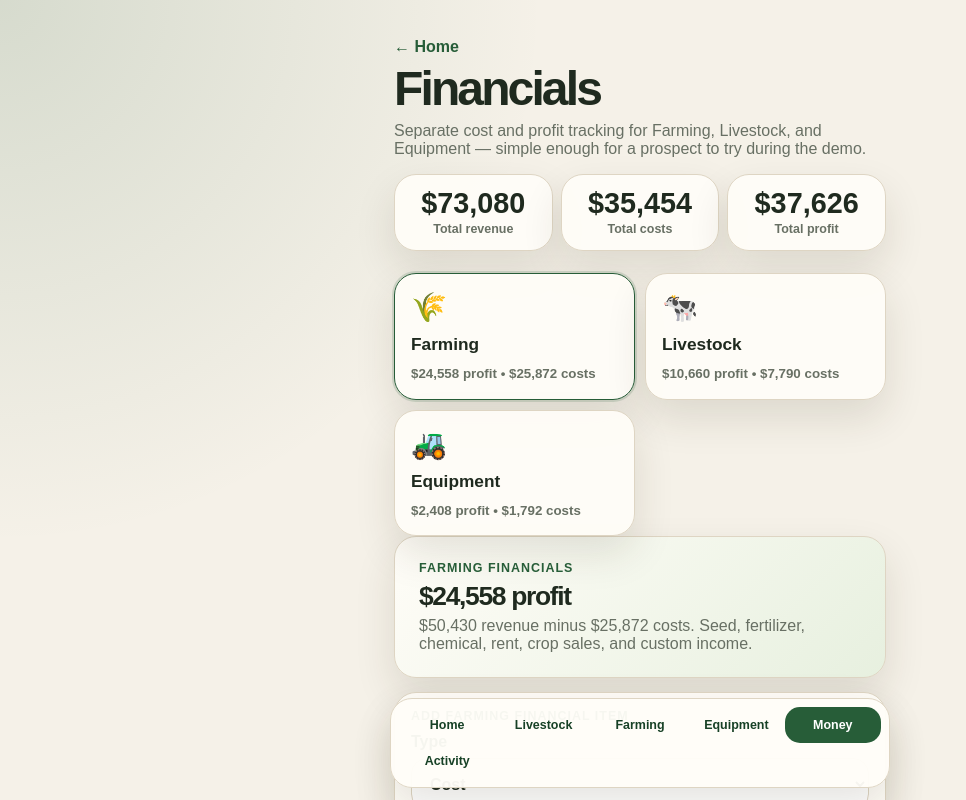
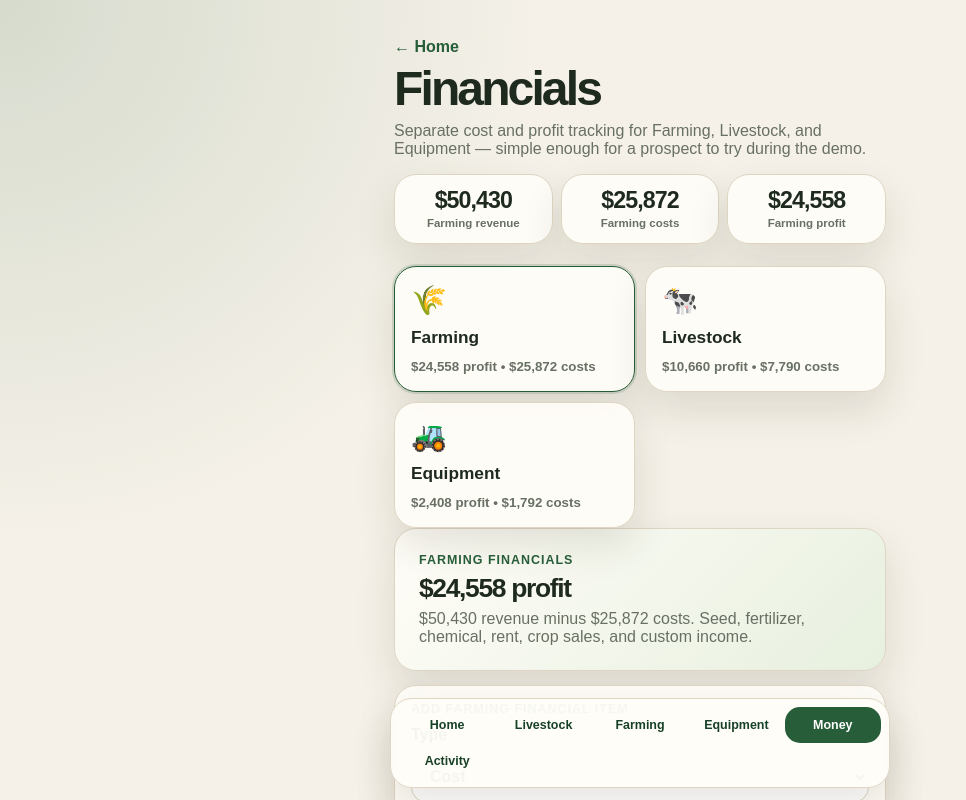
Before and after one commit to duanegraber/Demo-farming-app, a Next.js app: page /finance in a window 1280 px wide. Shown: the top 800 px of the page, without its empty margins (0-966 px from the left). Built offline with nearby package versions, Linux system fonts and the light colour scheme; no server answers.

Commit message:
Fix finance department totals layout

```diff
--- a/src/app/finance/page.js
+++ b/src/app/finance/page.js
@@ -54,13 +54,6 @@ function FinanceContent() {
   }
 
   const departmentSummary = useMemo(() => summarize(entries, department), [entries, department]);
-  const allSummary = useMemo(() => departments.reduce((totals, item) => {
-    const summary = summarize(entries, item.key);
-    totals.revenue += summary.revenue;
-    totals.costs += summary.costs;
-    totals.profit += summary.profit;
-    return totals;
-  }, { revenue: 0, costs: 0, profit: 0 }), [entries]);
   const selectedDepartment = departments.find((item) => item.key === department);
   const options = categoryOptions[department] || categoryOptions.farming;
 
@@ -84,10 +77,10 @@ function FinanceContent() {
         <p className="muted">Separate cost and profit tracking for Farming, Livestock, and Equipment — simple enough for a prospect to try during the demo.</p>
       </header>
 
-      <section className="stats-grid" aria-label="Whole farm financial summary">
-        <div className="stat-card"><strong>{money(allSummary.revenue)}</strong><span>Total revenue</span></div>
-        <div className="stat-card"><strong>{money(allSummary.costs)}</strong><span>Total costs</span></div>
-        <div className="stat-card"><strong>{money(allSummary.profit)}</strong><span>Total profit</span></div>
+      <section className="stats-grid finance-stats" aria-label={`${selectedDepartment.label} financial summary`}>
+        <div className="stat-card"><strong>{money(departmentSummary.revenue)}</strong><span>{selectedDepartment.label} revenue</span></div>
+        <div className="stat-card"><strong>{money(departmentSummary.costs)}</strong><span>{selectedDepartment.label} costs</span></div>
+        <div className="stat-card"><strong>{money(departmentSummary.profit)}</strong><span>{selectedDepartment.label} profit</span></div>
       </section>
 
       <section className="action-grid two finance-departments" aria-label="Financial departments">
--- a/src/app/globals.css
+++ b/src/app/globals.css
@@ -178,6 +178,7 @@ textarea {
   display: block;
   font-size: 1.8rem;
   line-height: 1;
+  overflow-wrap: anywhere;
 }
 
 .stat-card span {
@@ -185,6 +186,19 @@ textarea {
   margin-top: 5px;
   font-size: 0.78rem;
   font-weight: 700;
+}
+
+.finance-stats .stat-card {
+  padding-inline: 6px;
+}
+
+.finance-stats .stat-card strong {
+  font-size: clamp(1.05rem, 6vw, 1.45rem);
+  letter-spacing: -0.04em;
+}
+
+.finance-stats .stat-card span {
+  font-size: 0.72rem;
 }
 
 .section-heading {
```
